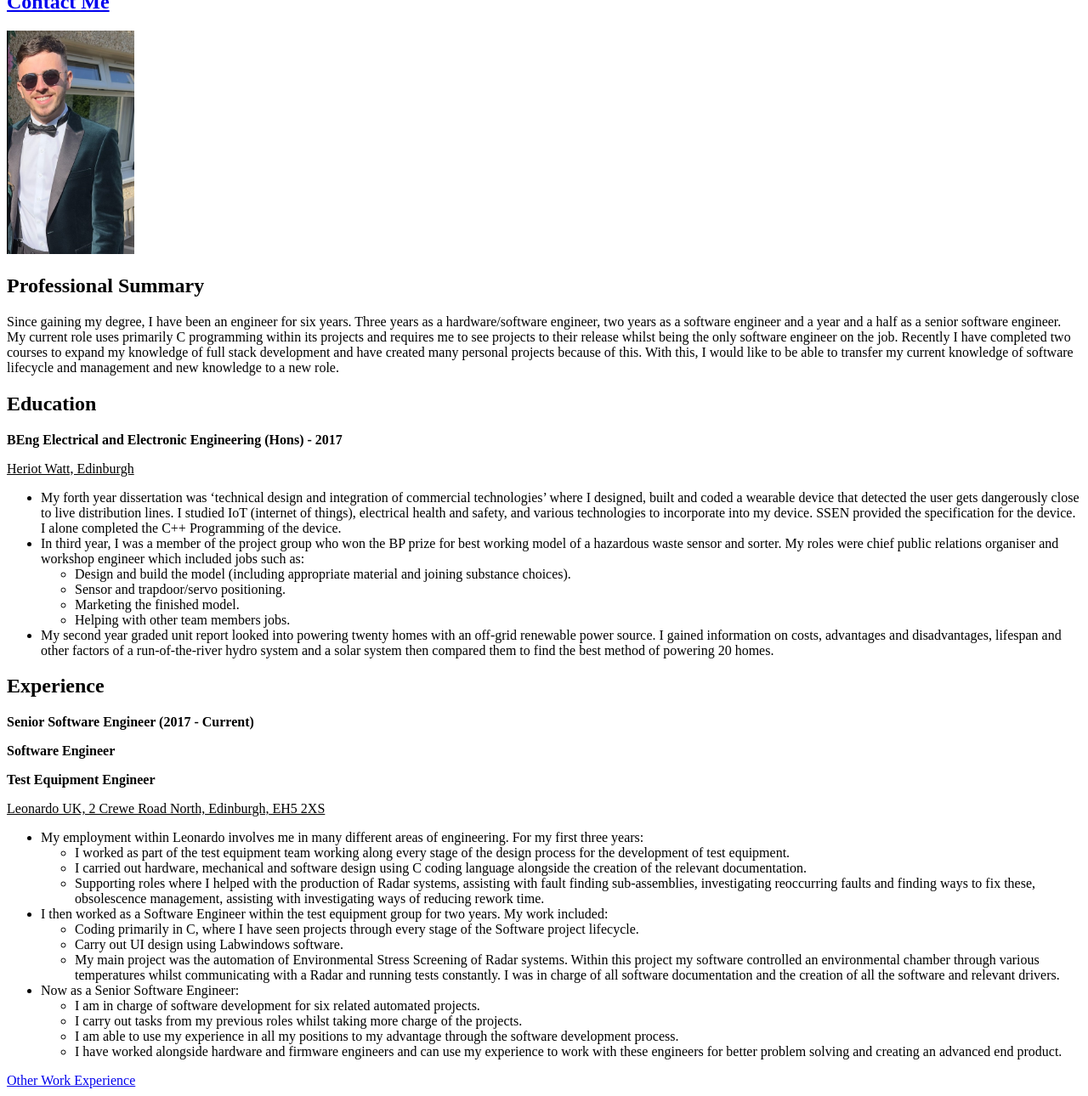
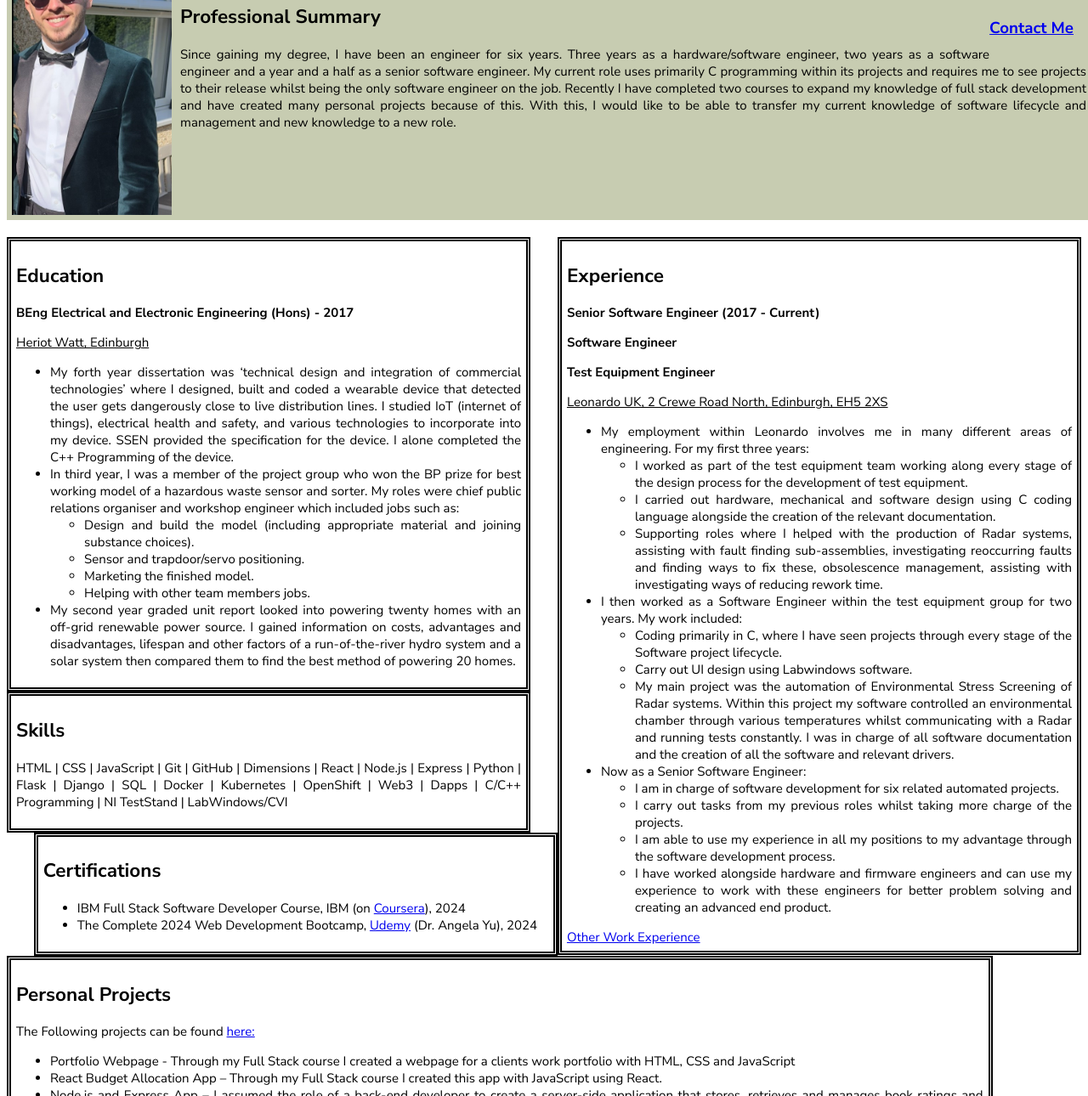
Before and after one commit to deanpaget1/Deans-CV, a plain HTML site: page index.html in a window 1280 px wide. Shown: the part 91-1381 px from the top of the page at 85% size. Drawn offline with Linux system fonts and the light colour scheme.

Commit message:
A lot of changes. Practicing HTML & CSS

```diff
--- a/index.html
+++ b/index.html
@@ -3,14 +3,21 @@
     <head>
         <title>Dean Paget's CV</title>
         <meta charset="UTF-8"/>
+
+        <link rel="preconnect" href="https://fonts.googleapis.com">
+        <link rel="preconnect" href="https://fonts.gstatic.com" crossorigin>
+        <link href="https://fonts.googleapis.com/css2?family=Nunito+Sans:ital,opsz,wght@0,6..12,200..1000;1,6..12,200..1000&display=swap" rel="stylesheet">
+
         <link rel="stylesheet" href="./style.css"/>
+
     </head>
 
     <body>
-        <h1 id="name-title">Dean Paget's CV</h1>
-        <a href="./public/contact.html"><h2>Contact Me</h2></a>
 
-        <img src="./assets/dean-photo.jpg" width="150px"/>
+        <div class="section" id="summary">
+                <img src="./assets/dean-photo.jpg"/>
+                <h1 id="name-title">Dean Paget</h1>
+                <a id="contact" href="./public/contact.html"><h2>Contact Me</h2></a>
 
                 <h2>Professional Summary</h2>
                 <p>
@@ -24,7 +31,10 @@
                     With this, I would like to be able to transfer my current knowledge of software lifecycle
                     and management and new knowledge to a new role.
                 </p>
+        </div>
 
+        <div id="main-info">
+            <div class="section" id="education">
                     <h2>Education</h2>
                     <p><b>BEng Electrical and Electronic Engineering (Hons) - 2017</b></p>
                     <p><u>Heriot Watt, Edinburgh</u></p>
@@ -51,7 +61,9 @@
                         lifespan and other factors of a run-of-the-river hydro system and a solar system then compared
                         them to find the best method of powering 20 homes.</li>
                     </ul>
+            </div>
 
+            <div class="section" id="experience">
                     <h2>Experience</h2>
                     <p><b>Senior Software Engineer (2017 - Current)</b></p>
                     <p><b>Software Engineer</b></p>
@@ -96,22 +108,28 @@
                             </ul>
                         </li>
                     </ul>
+                    <a href="./public/other-work.html">Other Work Experience</a>
+            </div>
 
-        <a href="./public/other-work.html">Other Work Experience</a>
-
-
+            <div class="section" id="skills">
+                <div class="inner-section">
                     <h2>Skills</h2>
                     <p>HTML | CSS | JavaScript | Git | GitHub | Dimensions | React | Node.js | Express
                         | Python | Flask | Django | SQL | Docker | Kubernetes | OpenShift | Web3 | Dapps
                         | C/C++ Programming | NI TestStand | LabWindows/CVI </p>
+                </div>
+            </div>
 
+            <div class="section" id="certifications">
                 <h2>Certifications</h2>
                     <ul>
                         <li>IBM Full Stack Software Developer Course, IBM (on <a href="https://www.coursera.org/professional-certificates/ibm-full-stack-cloud-developer?utm_medium=sem&utm_source=gg&utm_campaign=B2C_EMEA_ibm-full-stack-cloud-developer_ibm_FTCOF_professional-certificates_country-UK-country-GB-new-customer-only&campaignid=20858198086&adgroupid=156937380177&device=c&keyword=ibm%20full%20stack%20software%20developer%20professional%20certificate%20coursera&matchtype=e&network=g&devicemodel=&adposition=&creativeid=691302939061&hide_mobile_promo&gad_source=1&gclid=EAIaIQobChMIopPylOzvhAMVbYBQBh1KIQuREAAYASAAEgKI2fD_BwE">Coursera</a>), 2024
                         </li>
                         <li>The Complete 2024 Web Development Bootcamp, <a href="https://www.udemy.com/course/the-complete-web-development-bootcamp/?couponCode=2021PM20">Udemy</a> (Dr. Angela Yu), 2024</li>
                     </ul>
+            </div>
 
+            <div class="section" id="personal-projects">
                     <h2>Personal Projects</h2>
                     <p>The Following projects can be found <a href="https://github.com/deanpaget1">here:</a></p>
                     <ul>
@@ -122,6 +140,8 @@
                         <li>Node.js and Express App – I assumed the role of a back-end developer to create a
                             server-side application that stores, retrieves and manages book ratings and reviews.</li>
                     </ul>
+            </div>
+        </div>
 
         <footer>Dean Paget, 2024.</footer>
     </body>
--- a/style.css
+++ b/style.css
@@ -1,3 +1,96 @@
+html{
+    font-size: 15px;
+    flex-direction: column;
+    overflow-x: hidden;
+    font-family: "Nunito sans", sans-serif;
+}
+
+
 #name-title{
-    color: green;
+    margin-left: 15px;
+
 }
+
+#main-info{
+    display: inline;
+    gap: 20px;
+}
+
+#contact{
+    float: right;
+    font-size: smaller;
+    margin-right: 15px;
+
+}
+
+#summary{
+    position: relative;
+    height: 330px;
+    background-color: #c7ccb1;
+    margin-bottom: 20px;
+    width: 100%;
+    border: none;
+    }
+
+#summary img{
+    height: 330px;
+    position: relative;
+    padding-right: 10px;
+    padding-bottom: 10px;
+    float: left;
+}
+
+#education{
+    float: left;
+    height: 100%;
+    width: 47%;
+}
+
+#experience{
+    width: 47%;
+    height: 100%;
+    float: right;
+}
+
+#skills{
+    float: left;
+    height: 100%;
+    width: 47%;
+}
+
+#certifications{
+    width: 47%;
+    float: right;
+}
+
+#personal-projects{
+    width: 90%;
+
+}
+
+.section{
+    float: left;
+    text-align:justify;
+    padding: 6px;
+    border: 5px double black;
+}
+
+footer{
+    float: inline-end;
+}
+
+@media (max-width: 1049px) and (min-width: 695px) {
+
+    html{
+
+    }
+
+}
+
+@media (max-width: 694px) {
+
+    html{
+
+    }
+
+}
```
Lines whose indentation alone changed are shown as unchanged.
